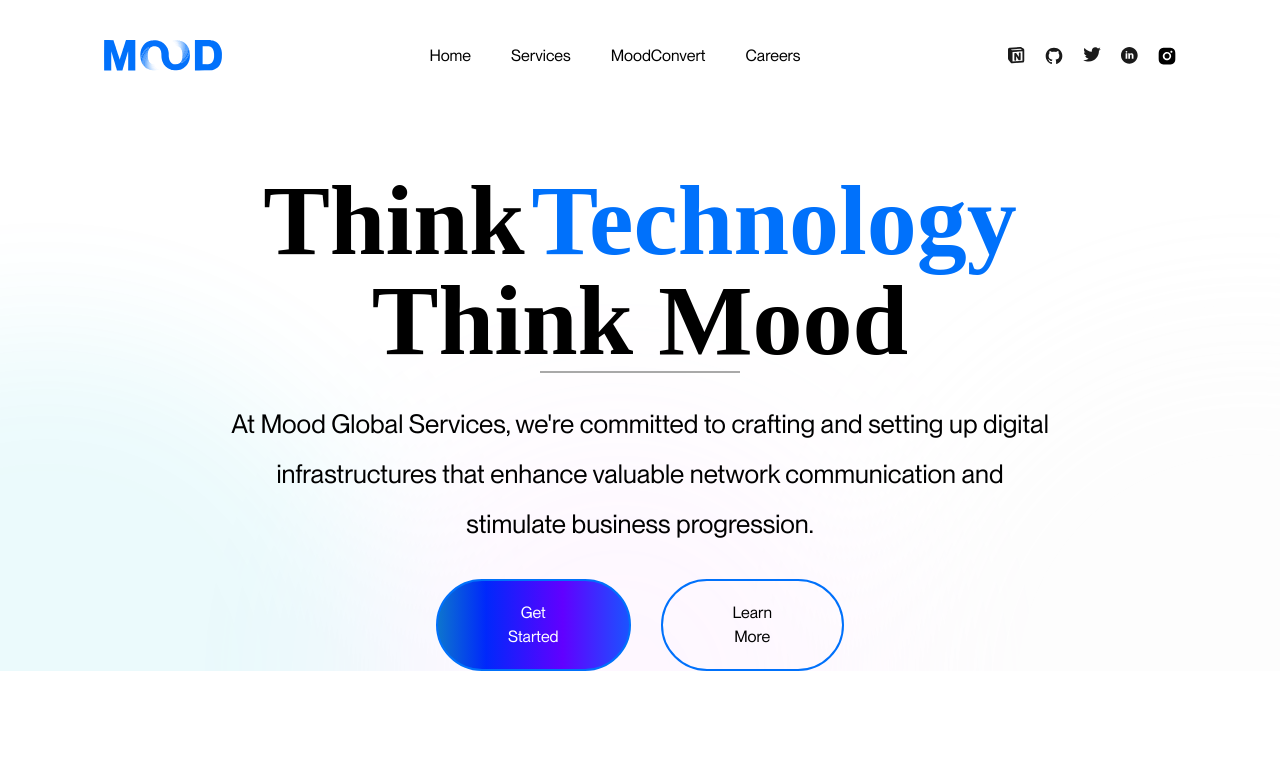
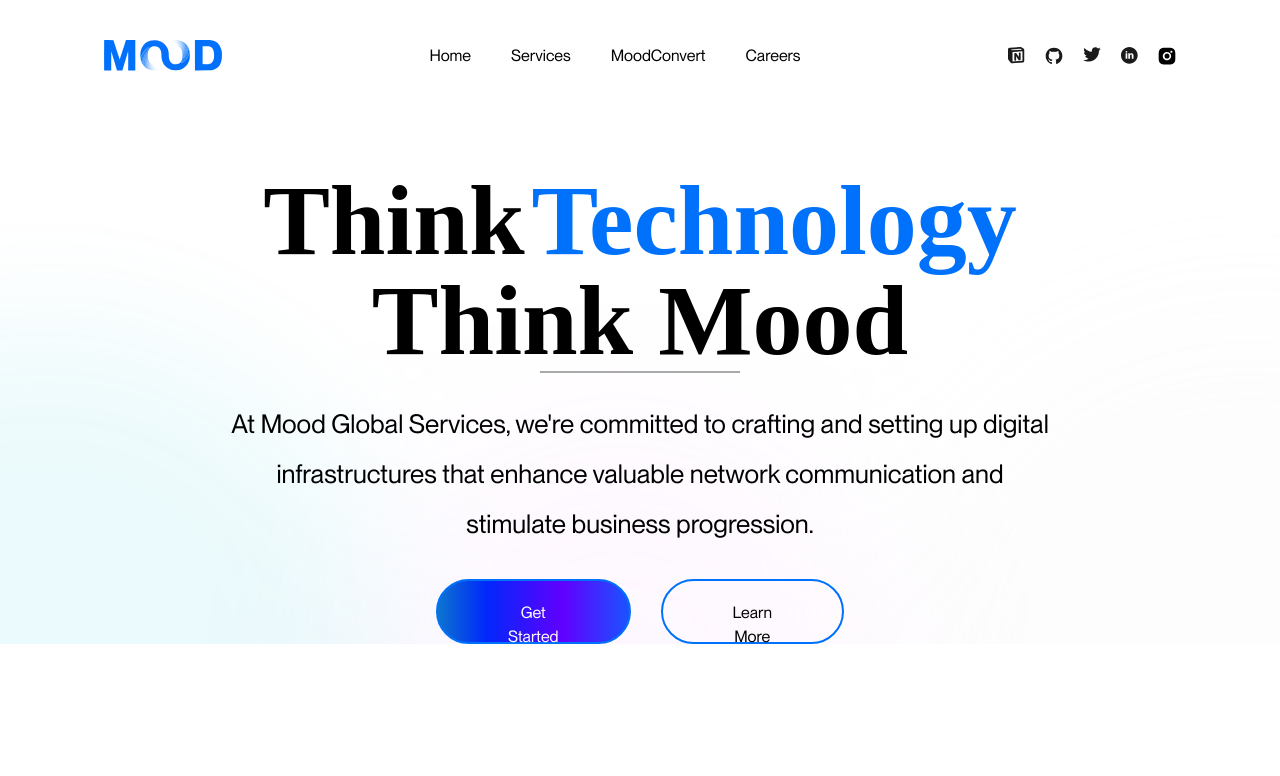
Before and after one commit to omeaag/mgs-website, a Next.js app: page / in a window 1280 px wide. Shown: the top 776 px of the page. Built offline with nearby package versions, Linux system fonts and the light colour scheme; a web font is replaced by a local one.

Commit message:
button fix

```diff
--- a/public/style/HomeShaping.css
+++ b/public/style/HomeShaping.css
@@ -60,6 +60,8 @@
     border: 2px solid rgba(0, 113, 251, 1);
     border-radius: 100px;
     padding: 20px 70px;
+    width: 230px;
+height: 65px;
     color: black;
 }
 
```
